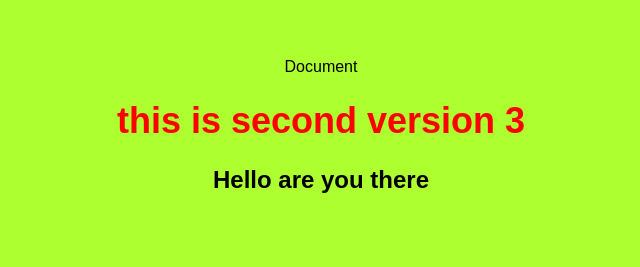
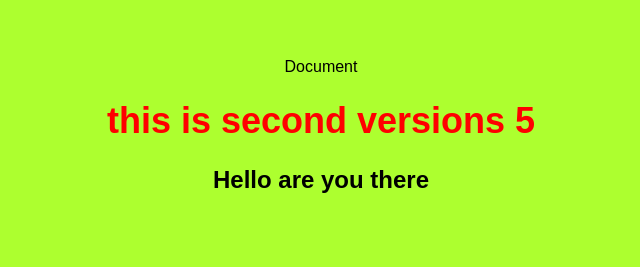
Before and after one commit to Yogesh99877/myrepo, a plain HTML site: page index.html in a window 1280 px wide. Shown: the whole page, without its empty margins (319-959 px from the left). Drawn offline with Linux system fonts and the light colour scheme.

Commit message:
this is new

```diff
--- a/index.html
+++ b/index.html
@@ -7,7 +7,7 @@
     <title>Document</title>
 </head>
 <body>
-    <h1>this is second version 3 </h1>
+    <h1>this is second versions 5 </h1>
     <h2>Hello are you there</h2>
 
 </body>
```
